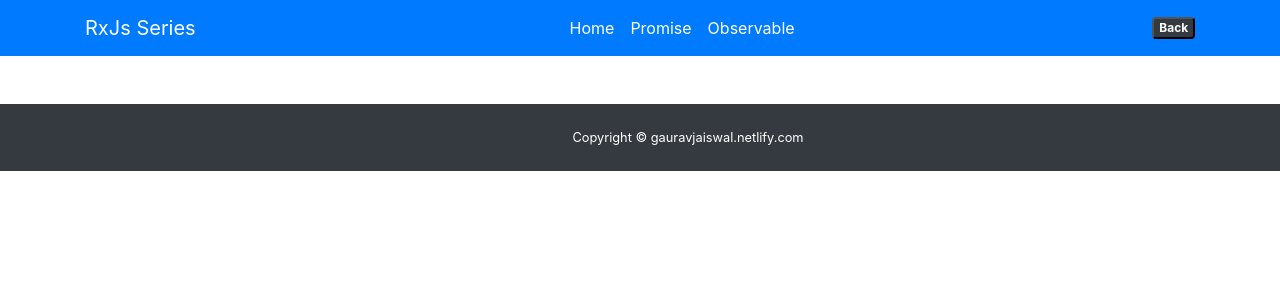
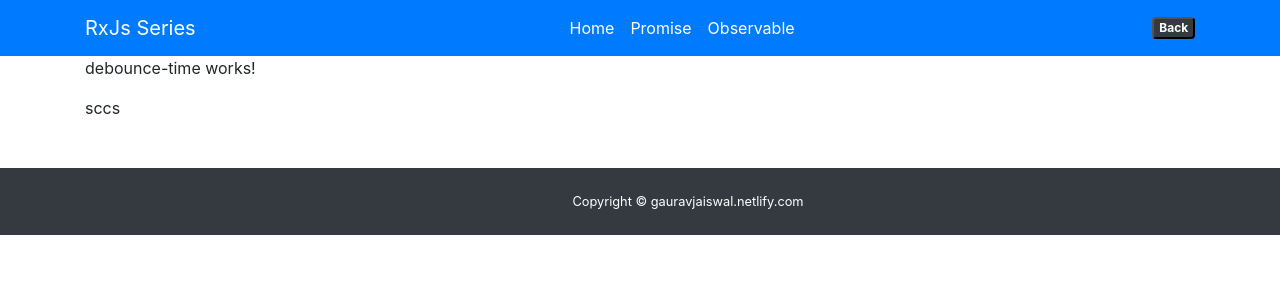
Before and after one commit to gauravkumar34/Rxjs-Series, an Angular app: page /observable/debounceTime in a window 1280 px wide. Before the commit this address led to /. Shown: the top 300 px of the page. Built offline with nearby package versions, Linux system fonts and the light colour scheme.

Commit message:
3 files modified, 3 added

```diff
--- a/src/app/app-routing.module.ts
+++ b/src/app/app-routing.module.ts
@@ -1,6 +1,7 @@
 import { NgModule } from '@angular/core';
 import { RouterModule, Routes } from '@angular/router';
 import { CustomComponent } from './observable/custom/custom.component';
+import { DebounceTimeComponent } from './observable/debounce-time/debounce-time.component';
 import { FilterComponent } from './observable/filter/filter.component';
 import { FromEventComponent } from './observable/from-event/from-event.component';
 import { IntervalComponent } from './observable/interval/interval.component';
@@ -40,6 +41,7 @@ const routes: Routes = [
       { path: 'tap', component: TapDoComponent },
       { path: 'take', component: TakeComponent },
       { path: 'retry', component: RetryComponent },
+      { path: 'debounceTime', component: DebounceTimeComponent },
     ],
   },
 ];
--- a/src/app/app.module.ts
+++ b/src/app/app.module.ts
@@ -22,6 +22,7 @@ import { TakeComponent } from './observable/take/take.component';
 import { RetryComponent } from './observable/retry/retry.component';
 import { HttpClientModule } from '@angular/common/http';
 import { HttpClient } from '@angular/common/http';
+import { DebounceTimeComponent } from './observable/debounce-time/debounce-time.component';
 
 @NgModule({
   imports: [
@@ -46,6 +47,7 @@ import { HttpClient } from '@angular/common/http';
     FilterComponent,
     TapDoComponent,
     TakeComponent,
+    DebounceTimeComponent,
     RetryComponent,
   ],
   providers: [DesignUtilitesService, HttpClient],
--- /dev/null
+++ b/src/app/observable/debounce-time/debounce-time.component.html
@@ -0,0 +1,2 @@
+<p>debounce-time works!</p>
+sccs
--- /dev/null
+++ b/src/app/observable/debounce-time/debounce-time.component.ts
@@ -0,0 +1,15 @@
+import { Component, OnInit } from '@angular/core';
+
+@Component({
+  selector: 'app-debounce-time',
+  templateUrl: './debounce-time.component.html',
+  styleUrls: ['./debounce-time.component.css']
+})
+export class DebounceTimeComponent implements OnInit {
+
+  constructor() { }
+
+  ngOnInit() {
+  }
+
+}
--- a/src/app/observable/list/list.component.ts
+++ b/src/app/observable/list/list.component.ts
@@ -58,5 +58,9 @@ export class ListComponent implements OnInit {
       route: 'retry',
       name: 'Retry',
     },
+    {
+      route:'debounceTime',
+      name:'DebounceTime and DistinctUntilChange'
+    }
   ];
 }
```
Also changed, not shown: src/app/observable/debounce-time/debounce-time.component.css (added).
